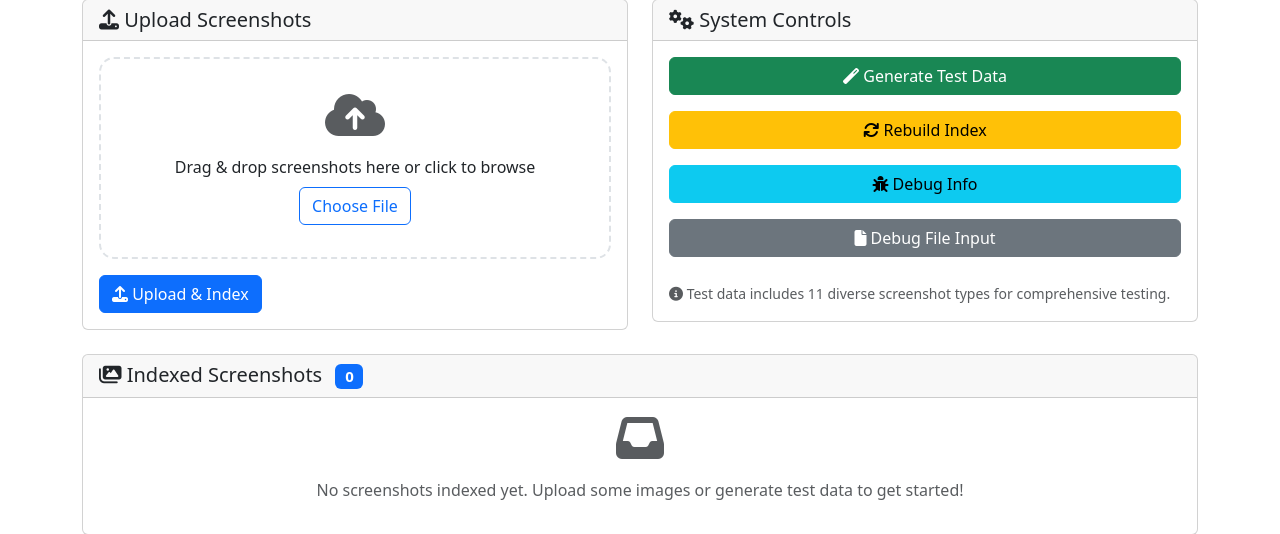
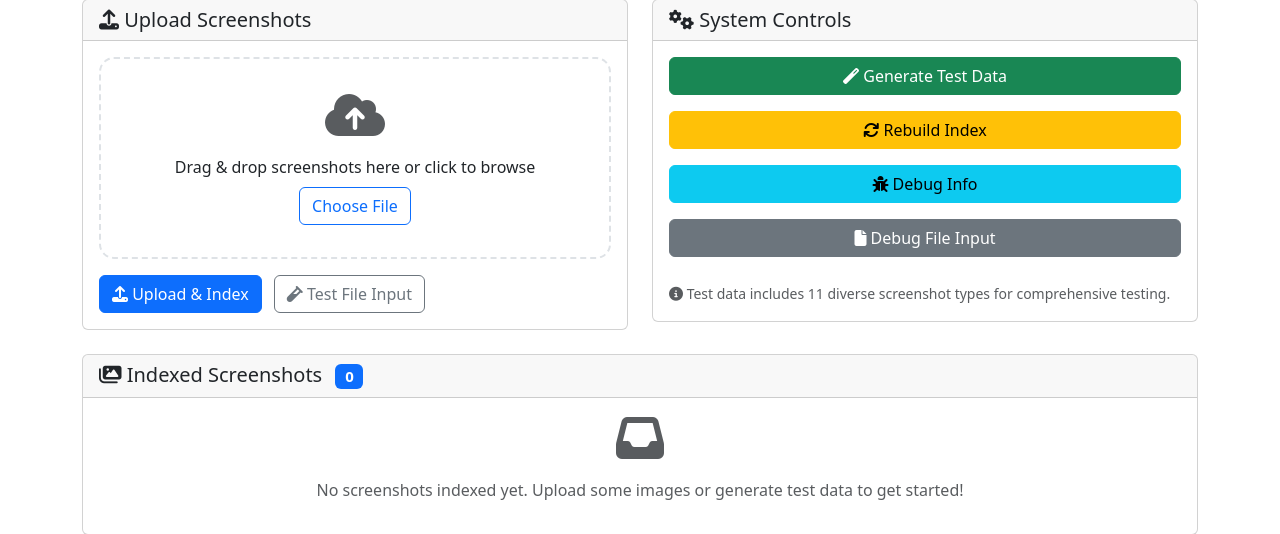
Before and after one commit to sakomws/buildathon, a Flask app: page / in a window 1280 px wide. Shown: the part 402-936 px from the top of the page. Run offline with Flask 3, Linux system fonts and the light colour scheme.

Commit message:
Fix file input DOM structure - keep file input always present and add comprehensive debugging

```diff
--- a/p1/templates/index.html
+++ b/p1/templates/index.html
@@ -131,14 +131,18 @@
                             <div class="upload-area" id="uploadArea">
                                 <i class="fas fa-cloud-upload-alt fa-3x text-muted mb-3"></i>
                                 <p class="mb-2">Drag & drop screenshots here or click to browse</p>
-                                <input type="file" name="file" id="fileInput" class="d-none" accept="image/*">
                                 <button type="button" class="btn btn-outline-primary" onclick="document.getElementById('fileInput').click()">
                                     Choose File
                                 </button>
                             </div>
+                            <!-- Keep file input always present -->
+                            <input type="file" name="file" id="fileInput" class="d-none" accept="image/*">
                             <div class="mt-3">
                                 <button type="submit" class="btn btn-primary" id="uploadBtn">
                                     <i class="fas fa-upload"></i> Upload & Index
+                                </button>
+                                <button type="button" class="btn btn-outline-secondary ms-2" onclick="testFileInput()">
+                                    <i class="fas fa-vial"></i> Test File Input
                                 </button>
                             </div>
                         </form>
@@ -273,13 +277,23 @@
             const fileInput = document.getElementById('fileInput');
             const uploadArea = document.getElementById('uploadArea');
 
+            console.log('=== FORM VALIDATION START ===');
             console.log('Validating upload form...');
             console.log('File input element:', fileInput);
             console.log('File input files:', fileInput?.files);
             console.log('File input files length:', fileInput?.files?.length);
+            console.log('File input value:', fileInput?.value);
+
+            // Test if we can access the file input
+            if (!fileInput) {
+                console.error('File input element not found!');
+                e.preventDefault();
+                alert('File input not found. Please refresh the page and try again.');
+                return false;
+            }
 
             // Check if file input has a file
-            if (!fileInput || fileInput.files.length === 0) {
+            if (fileInput.files.length === 0) {
                 e.preventDefault();
                 console.error('No file attached to input');
 
@@ -304,6 +318,9 @@
             // Check file type
             const file = fileInput.files[0];
             console.log('File to upload:', file);
+            console.log('File name:', file.name);
+            console.log('File size:', file.size);
+            console.log('File type:', file.type);
 
             if (!file.type.startsWith('image/')) {
                 e.preventDefault();
@@ -312,6 +329,7 @@
             }
 
             console.log('File validation passed, proceeding with upload...');
+            console.log('=== FORM VALIDATION END ===');
 
             // Show loading state
             const uploadBtn = document.getElementById('uploadBtn');
@@ -377,6 +395,10 @@
             const uploadArea = document.getElementById('uploadArea');
             const fileInput = document.getElementById('fileInput');
 
+            console.log('Showing file preview for:', file.name);
+            console.log('File input before preview:', fileInput);
+            console.log('File input files before preview:', fileInput?.files);
+
             if (file.type.startsWith('image/')) {
                 const reader = new FileReader();
                 reader.onload = function(e) {
@@ -387,7 +409,7 @@
                         type: file.type
                     }));
 
-                    // Replace the upload area content but keep the file input
+                    // Update only the preview content, keep file input intact
                     uploadArea.innerHTML = `
                         <img src="${e.target.result}" class="img-fluid mb-3" style="max-height: 150px; object-fit: contain; border-radius: 8px; border: 1px solid #dee2e6;">
                         <p class="mb-2">Selected: <strong>${file.name}</strong></p>
@@ -397,13 +419,16 @@
                         </button>
                     `;
 
-                    // IMPORTANT: Keep the original file input in the DOM and ensure it has the file
+                    // Ensure the file input has the file
                     if (fileInput) {
                         // Clear any existing files and add the new one
                         const dataTransfer = new DataTransfer();
                         dataTransfer.items.add(file);
                         fileInput.files = dataTransfer.files;
-                        console.log('File attached to input:', fileInput.files[0]?.name);
+                        console.log('File attached to input after preview:', fileInput.files[0]?.name);
+                        console.log('File input files length after preview:', fileInput.files.length);
+                    } else {
+                        console.error('File input not found after preview update!');
                     }
                 };
                 reader.readAsDataURL(file);
@@ -638,6 +663,31 @@
                 alert('File Input or Upload Area not found.');
             }
         }
+
+        function testFileInput() {
+            const fileInput = document.getElementById('fileInput');
+            const uploadArea = document.getElementById('uploadArea');
+
+            if (fileInput && uploadArea) {
+                console.log('Testing File Input State:');
+                console.log('File Input Element:', fileInput);
+                console.log('File Input Files:', fileInput.files);
+                console.log('File Input Files Length:', fileInput.files.length);
+                console.log('Upload Area Data-Selected-File:', uploadArea.getAttribute('data-selected-file'));
+
+                if (fileInput.files.length > 0) {
+                    const file = fileInput.files[0];
+                    console.log('Selected File for Testing:', file.name, file.size, file.type);
+                    alert(`File selected for testing: ${file.name}\nSize: ${file.size} bytes\nType: ${file.type}`);
+                } else {
+                    console.log('No file selected in File Input for testing.');
+                    alert('No file selected in File Input for testing.');
+                }
+            } else {
+                console.error('File Input or Upload Area not found for testing.');
+                alert('File Input or Upload Area not found for testing.');
+            }
+        }
     </script>
 </body>
 </html>
```
